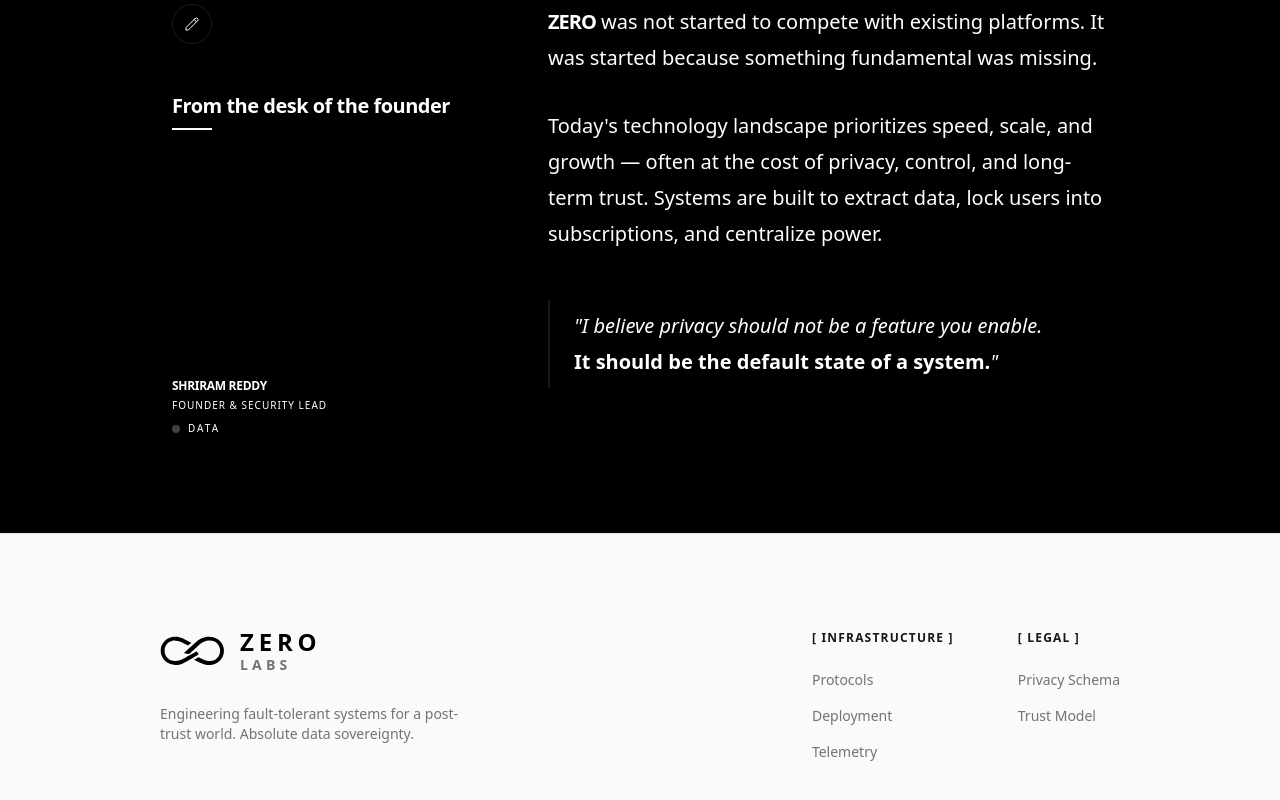
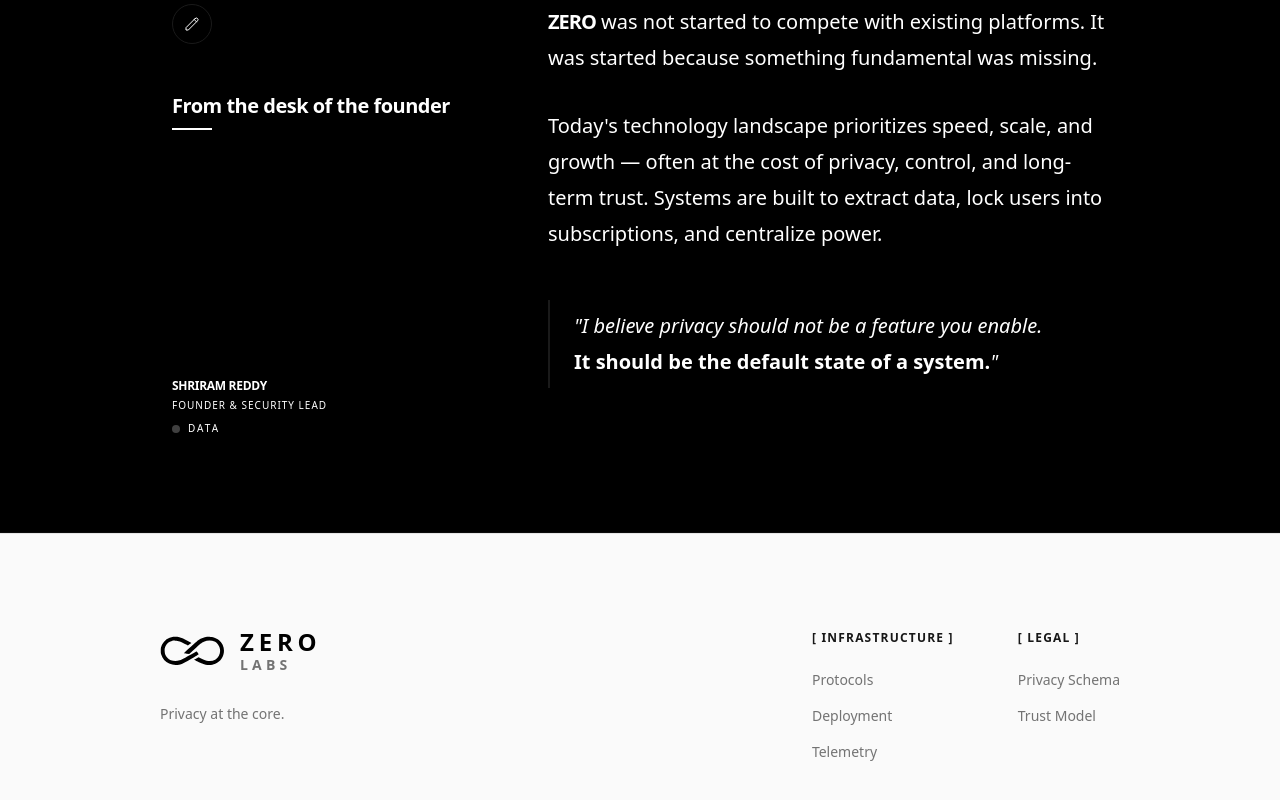
Before and after one commit to Ram0507-Reddy/Zero-Labs, a Next.js app: page / in a window 1280 px wide. Shown: the part 2540-3340 px from the top of the page. Built offline with nearby package versions, Linux system fonts and the light colour scheme.

Commit message:
Chore: Update footer brand messaging

```diff
--- a/src/components/global/Footer.tsx
+++ b/src/components/global/Footer.tsx
@@ -21,7 +21,7 @@ export function Footer() {
           </div>
 
           <p className="text-sm text-neutral-500 max-w-xs font-medium">
-            Engineering fault-tolerant systems for a post-trust world. Absolute data sovereignty.
+            Privacy at the core.
           </p>
         </div>
         <div className="flex gap-16 text-sm text-neutral-500 font-medium">
```
